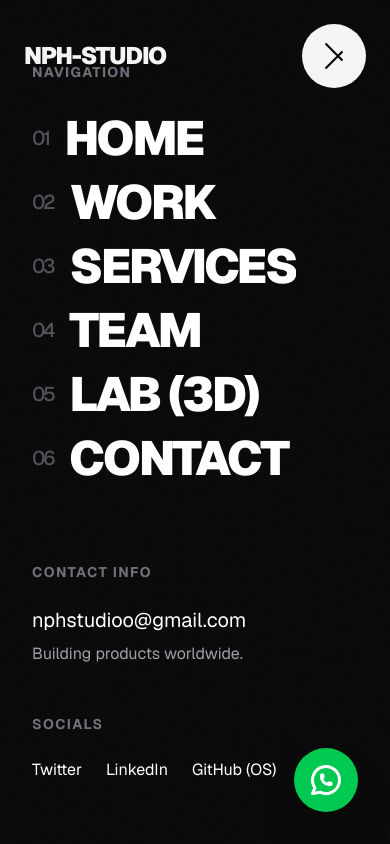
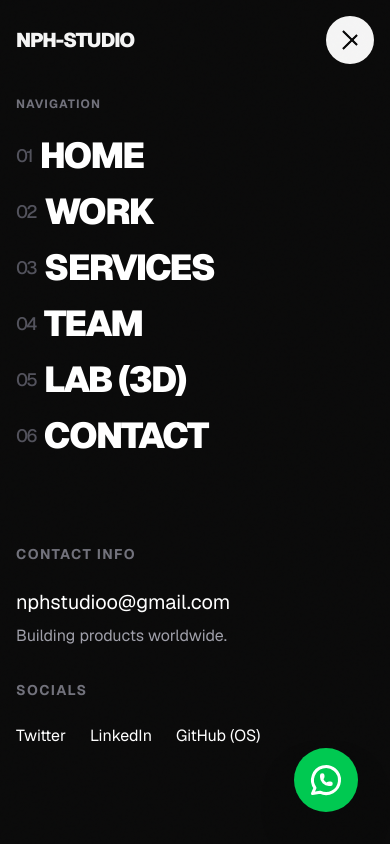
Before and after one commit to Narvdeshwar/nph-studio, a Next.js app: page / in a window 390 px wide. Both pictures are taken after a click on the button 334 px from the left and 56 px from the top of the page. Shown: the top 844 px of the page. Built offline with nearby package versions, Linux system fonts and the light colour scheme; no server answers.

Commit message:
fix: new changes in aibulletin

```diff
--- a/app/globals.css
+++ b/app/globals.css
@@ -152,6 +152,7 @@ body {
     @apply font-sans;
   }
 }
+
 body.custom-cursor-active, body.custom-cursor-active * { cursor: none !important; }
 /* Hide scrollbar for the Hologram */
 .custom-scrollbar::-webkit-scrollbar { display: none; }
--- a/app/page.tsx
+++ b/app/page.tsx
@@ -30,7 +30,7 @@ export default function Home() {
 
 
       {/* Hero Section */}
-      <section className="relative min-h-[100vh] h-[100vh] flex flex-col justify-center p-8 sm:p-20 z-10 overflow-hidden">
+      <section className="relative min-h-[100vh] h-[100vh] flex flex-col justify-center p-6 sm:p-12 md:p-20 pt-28 sm:pt-32 md:pt-40 z-10 overflow-hidden">
 
         {/* Subtle Engineering Grid Background */}
         <div className="absolute inset-0 z-[-2] opacity-20 bg-[linear-gradient(to_right,#80808012_1px,transparent_1px),linear-gradient(to_bottom,#80808012_1px,transparent_1px)] bg-[size:24px_24px]" />
@@ -51,20 +51,20 @@ export default function Home() {
           <div className="absolute bottom-[20%] left-[10%] w-[500px] h-[500px] opacity-[0.10]" style={{ background: 'radial-gradient(circle at center, var(--secondary), transparent 70%)' }} />
         </motion.div>
 
-        <div className="max-w-[1400px] w-full mx-auto relative mt-20">
+        <div className="max-w-[1400px] w-full mx-auto relative mt-8 sm:mt-16 md:mt-20">
 
           {/* Sleek Technical Status Badge (Replaced old border-l text) */}
           <motion.div
             initial={{ opacity: 0, y: 20 }}
             animate={{ opacity: 1, y: 0 }}
             transition={{ delay: 0.8, duration: 0.8 }}
-            className="mb-8 md:mb-12 inline-flex items-center gap-4 bg-surface border border-border rounded-full px-6 py-3 shadow-lg backdrop-blur-md"
+            className="mb-8 md:mb-12 inline-flex items-center gap-3 sm:gap-4 bg-surface border border-border rounded-full px-4 sm:px-6 py-2 sm:py-3 shadow-lg backdrop-blur-md max-w-full"
           >
-            <div className="flex items-center justify-center relative">
-              <span className="w-2.5 h-2.5 bg-primary rounded-full" />
-              <span className="w-2.5 h-2.5 bg-primary rounded-full absolute animate-ping opacity-75" />
+            <div className="flex items-center justify-center relative flex-shrink-0">
+              <span className="w-2 h-2 sm:w-2.5 sm:h-2.5 bg-primary rounded-full" />
+              <span className="w-2 h-2 sm:w-2.5 sm:h-2.5 bg-primary rounded-full absolute animate-ping opacity-75" />
             </div>
-            <p className="text-foreground text-xs md:text-sm font-bold uppercase tracking-widest">
+            <p className="text-foreground text-[10px] sm:text-xs md:text-sm font-bold uppercase tracking-widest break-words overflow-hidden text-ellipsis line-clamp-2">
               Landing pages, MVPs, and RAG-powered AI — engineered by a founder-led team.
             </p>
           </motion.div>
@@ -82,7 +82,7 @@ export default function Home() {
             initial={{ opacity: 0, y: 20 }}
             animate={{ opacity: 1, y: 0 }}
             transition={{ delay: 0.7, duration: 0.8 }}
-            className="text-2xl sm:text-3xl lg:text-4xl mt-8 md:mt-12 text-foreground/70 tracking-tight font-medium max-w-4xl"
+            className="text-xl sm:text-3xl lg:text-4xl mt-6 sm:mt-8 md:mt-12 text-foreground/70 tracking-tight font-medium max-w-4xl"
           >
             For founders who need to ship fast, in weeks, not quarters.
           </motion.p>
@@ -91,12 +91,12 @@ export default function Home() {
             initial={{ opacity: 0, y: 20 }}
             animate={{ opacity: 1, y: 0 }}
             transition={{ delay: 0.9, duration: 0.8 }}
-            className="flex flex-col sm:flex-row items-start sm:items-center gap-6 mt-12 md:mt-16"
+            className="flex flex-col sm:flex-row items-stretch sm:items-center gap-4 sm:gap-6 mt-8 sm:mt-12 md:mt-16"
           >
             <Magnetic>
               <button
                 onClick={() => window.dispatchEvent(new CustomEvent('open-inquiry-modal'))}
-                className="bg-foreground text-background px-8 py-5 rounded-full font-bold uppercase tracking-widest text-sm hover:scale-105 active:scale-95 transition-all shadow-[0_0_40px_rgba(255,255,255,0.1)] border border-transparent hover:bg-primary hover:text-white hover:shadow-[0_0_40px_rgba(255,90,54,0.4)]"
+                className="bg-foreground text-background px-6 sm:px-8 py-4 sm:py-5 rounded-full font-bold uppercase tracking-widest text-xs sm:text-sm hover:scale-105 active:scale-95 transition-all shadow-[0_0_40px_rgba(255,255,255,0.1)] border border-transparent hover:bg-primary hover:text-white hover:shadow-[0_0_40px_rgba(255,90,54,0.4)] w-full sm:w-auto text-center"
               >
                 Get a Free Estimate
               </button>
@@ -104,7 +104,7 @@ export default function Home() {
             <Magnetic>
               <a
                 href="work"
-                className="bg-surface border border-border px-8 py-5 rounded-full font-bold uppercase tracking-widest text-sm hover:bg-white/5 active:scale-95 transition-all text-foreground/80 hover:text-foreground"
+                className="bg-surface border border-border px-6 sm:px-8 py-4 sm:py-5 rounded-full font-bold uppercase tracking-widest text-xs sm:text-sm hover:bg-white/5 active:scale-95 transition-all text-foreground/80 hover:text-foreground w-full sm:w-auto text-center block"
               >
                 See Our Work
               </a>
--- a/components/premium/Navbar.tsx
+++ b/components/premium/Navbar.tsx
@@ -54,7 +54,7 @@ export function Navbar() {
     <>
       {/* Floating Header */}
       <motion.header
-        className={`fixed top-0 left-0 w-full z-[100] transition-all duration-500 p-6 sm:p-8 flex justify-between items-center mix-blend-difference text-white pointer-events-none ${scrolled ? 'py-4' : ''}`}
+        className={`fixed top-0 left-0 w-full z-[100] transition-all duration-500 p-4 sm:p-8 flex justify-between items-center mix-blend-difference text-white pointer-events-none ${scrolled ? 'py-2 sm:py-4' : ''}`}
         initial={{ y: -100 }}
         animate={{ y: 0 }}
         transition={{ duration: 0.8, ease: [0.33, 1, 0.68, 1] }}
@@ -62,7 +62,7 @@ export function Navbar() {
         <Magnetic>
           <TransitionLink href="/" className="pointer-events-auto z-[60]">
             <div className="relative group">
-              <Logo className="text-2xl sm:text-3xl text-white" />
+              <Logo className="text-xl sm:text-3xl text-white" />
               <div className="absolute inset-0 bg-primary/20 blur-xl rounded-full scale-0 group-hover:scale-150 transition-transform duration-500" />
             </div>
           </TransitionLink>
@@ -71,19 +71,19 @@ export function Navbar() {
         <Magnetic>
           <button
             onClick={handleMenuClick}
-            className="relative z-50 w-16 h-16 rounded-full flex flex-col items-center justify-center gap-1.5 transition-colors duration-300 bg-white text-black hover:bg-primary hover:text-white pointer-events-auto cursor-pointer"
+            className="relative z-50 w-12 h-12 sm:w-16 sm:h-16 rounded-full flex flex-col items-center justify-center gap-1 sm:gap-1.5 transition-colors duration-300 bg-white text-black hover:bg-primary hover:text-white pointer-events-auto cursor-pointer"
           >
             <motion.div
               animate={{ rotate: isOpen ? 45 : 0, y: isOpen ? 4 : 0 }}
-              className="w-6 h-[2px] bg-current origin-center"
+              className="w-5 sm:w-6 h-[2px] bg-current origin-center"
             />
             <motion.div
-              animate={{ width: isOpen ? 0 : 24, opacity: isOpen ? 0 : 1 }}
-              className="w-6 h-[2px] bg-current"
+              animate={{ width: isOpen ? 0 : 20, opacity: isOpen ? 0 : 1 }}
+              className="h-[2px] bg-current sm:w-6"
             />
             <motion.div
               animate={{ rotate: isOpen ? -45 : 0, y: isOpen ? -4 : 0 }}
-              className="w-6 h-[2px] bg-current origin-center"
+              className="w-5 sm:w-6 h-[2px] bg-current origin-center"
             />
           </button>
         </Magnetic>
@@ -97,12 +97,12 @@ export function Navbar() {
             animate={{ clipPath: 'circle(150% at calc(100% - 4rem) 4rem)' }}
             exit={{ clipPath: 'circle(0% at calc(100% - 4rem) 4rem)' }}
             transition={{ duration: 0.8, ease: [0.33, 1, 0.68, 1] }}
-            className={`fixed inset-0 z-40 flex items-center justify-center transition-colors duration-500 ${menuTheme === 'dark' ? 'bg-[#0A0A0A] text-white' : 'bg-[#FDFCFB] text-[#161616]'}`}
+            className={`fixed inset-0 z-40 flex items-center justify-center transition-colors duration-500 overflow-y-auto ${menuTheme === 'dark' ? 'bg-[#0A0A0A] text-white' : 'bg-[#FDFCFB] text-[#161616]'}`}
           >
-            <div className="absolute top-1/2 left-1/2 -translate-x-1/2 -translate-y-1/2 w-full max-w-7xl px-8 flex flex-col sm:flex-row justify-between items-start">
+            <div className="w-full max-w-7xl px-4 sm:px-8 py-24 sm:py-32 min-h-screen flex flex-col md:flex-row justify-between items-start gap-12">
 
-              <div className="flex flex-col gap-4 sm:gap-8">
-                <span className={`uppercase tracking-widest text-sm font-bold mb-4 ${menuTheme === 'dark' ? 'text-zinc-500' : 'text-zinc-400'}`}>Navigation</span>
+              <div className="flex flex-col gap-4 sm:gap-8 w-full">
+                <span className={`uppercase tracking-widest text-xs sm:text-sm font-bold mb-2 sm:mb-4 ${menuTheme === 'dark' ? 'text-zinc-500' : 'text-zinc-400'}`}>Navigation</span>
                 {menuLinks.map((link, i) => (
                   <div key={link.name} className="overflow-hidden">
                     <motion.div
@@ -114,9 +114,9 @@ export function Navbar() {
                       <TransitionLink
                         href={link.href}
                         onClick={() => setIsOpen(false)}
-                        className="text-5xl sm:text-7xl font-black uppercase tracking-tighter hover:text-primary transition-colors flex items-center gap-4 group"
+                        className="text-4xl sm:text-6xl md:text-7xl font-black uppercase tracking-tighter hover:text-primary transition-colors flex items-center gap-2 sm:gap-4 group w-fit"
                       >
-                        <span className={`text-xl sm:text-3xl font-medium transition-colors ${menuTheme === 'dark' ? 'text-zinc-600 group-hover:text-primary/50' : 'text-zinc-300 group-hover:text-primary/50'}`}>0{i + 1}</span>
+                        <span className={`text-lg sm:text-2xl md:text-3xl font-medium transition-colors ${menuTheme === 'dark' ? 'text-zinc-600 group-hover:text-primary/50' : 'text-zinc-300 group-hover:text-primary/50'}`}>0{i + 1}</span>
                         {link.name}
                       </TransitionLink>
                     </motion.div>
@@ -124,7 +124,7 @@ export function Navbar() {
                 ))}
               </div>
 
-              <div className="mt-20 sm:mt-0 flex flex-col gap-12 sm:max-w-xs">
+              <div className="flex flex-col gap-8 sm:gap-12 w-full md:max-w-xs">
                 <motion.div
                   initial={{ opacity: 0, x: 20 }}
                   animate={{ opacity: 1, x: 0 }}
--- a/data/case-studies.ts
+++ b/data/case-studies.ts
@@ -28,8 +28,8 @@ export const caseStudies: CaseStudyData[] = [
     link: 'https://aibulletin.in/',
     image: '/work/aibulletin.webp',
     metrics: [
-      { label: 'Total clicks', value: '410+' },
-      { label: 'Total impressions', value: '68.7K' },
+      { label: 'Total clicks', value: '419+' },
+      { label: 'Total impressions', value: '70K' },
       { label: 'Avg Position', value: 'Top 10' }
     ],
     techStack: ['Next.js', 'Tailwind CSS', 'Supabase', 'Framer Motion', 'Golang', 'RSS Parser'],
@@ -41,9 +41,9 @@ export const caseStudies: CaseStudyData[] = [
       'Premium Dark Mode UI'
     ],
     results: [
-      'Achieved 68.7K organic impressions and 410 clicks within the first few weeks.',
+      'Achieved 70K organic impressions and 419 clicks within the first few weeks.',
       'Secured a highly engaged audience of developers and founders.',
-      'Reached an average search position of 8.6 across all queries.',
+      'Reached an average search position of 8.9 across all queries.',
       'Zero-latency page loads via Next.js static generation.'
     ]
   },
```
Also changed, not shown: components/premium/Footer.tsx (+16 -16 lines).
